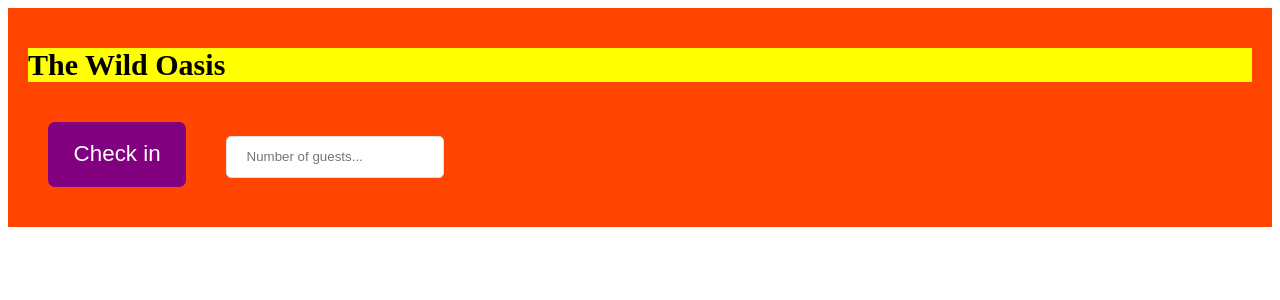
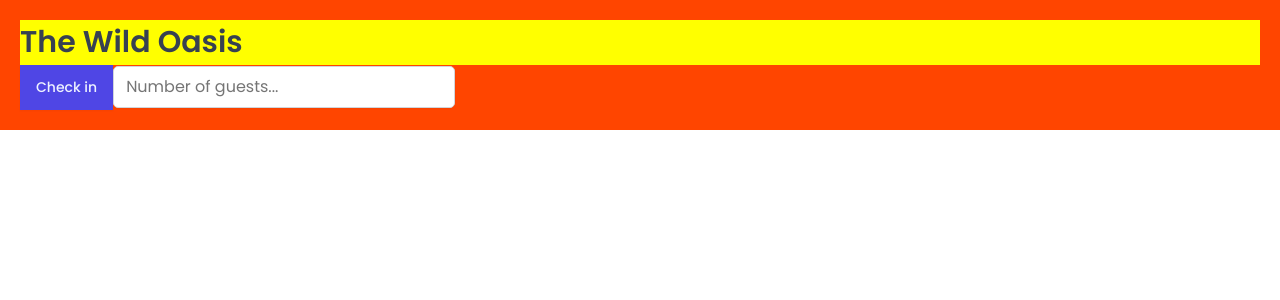
Before and after one commit to Rahimah-817/the-wild-oasis, a React (Vite) app: page / in a window 1280 px wide. Shown: the top 300 px of the page. Built offline with nearby package versions, Linux system fonts and the light colour scheme; a web font is replaced by a local one.

Commit message:
Global Styles With Styled Components

```diff
--- a/index.html
+++ b/index.html
@@ -9,12 +9,10 @@
     <link rel="preconnect" href="https://fonts.gstatic.com" crossorigin />
     <link
       href="https://fonts.googleapis.com/css2?family=Poppins:wght@400;500;600;700&display=swap"
-      rel="stylesheet"
-    />
+      rel="stylesheet" />
     <link
       href="https://fonts.googleapis.com/css2?family=Sono:wght@400;500;600&display=swap"
-      rel="stylesheet"
-    />
+      rel="stylesheet" />
 
     <title>The Wild Oasis</title>
   </head>
--- a/src/App.jsx
+++ b/src/App.jsx
@@ -1,30 +1,13 @@
 import styled from 'styled-components';
+import GlobalStyles from './styles/GlobalStyles';
+import Button from './ui/Button';
+import Input from './ui/Input';
 
 const H1 = styled.h1`
   font-size: 30px;
   font-weight: 600;
   background-color: yellow;
 `;
-
-const Button = styled.button`
-  font-size: 1.4rem;
-  padding: 1.2rem 1.6rem;
-  font-weight: 500;
-  border: none;
-  border-radius: 7px;
-  background-color: purple;
-  color: white;
-  cursor: pointer;
-  margin: 20px;
-`;
-
-const Input = styled.input`
-  border: 1px solid #ddd;
-  border-radius: 5px;
-  padding: 0.8rem 1.2rem;
-  margin: 20px
-`;
-
 const StyledApp = styled.div`
   background-color: orangered;
   padding: 20px;
@@ -32,11 +15,14 @@ const StyledApp = styled.div`
 
 function App() {
   return (
-    <StyledApp>
-      <H1>The Wild Oasis</H1>
-      <Button onClick={() => alert('check in')}>Check in</Button>
-      <Input type='number' placeholder='Number of guests...' />
-    </StyledApp>
+    <>
+      <GlobalStyles />
+      <StyledApp>
+        <H1>The Wild Oasis</H1>
+        <Button onClick={() => alert('check in')}>Check in</Button>
+        <Input type='number' placeholder='Number of guests...' />
+      </StyledApp>
+    </>
   );
 }
 
--- a/src/styles/GlobalStyles.js
+++ b/src/styles/GlobalStyles.js
@@ -1,7 +1,7 @@
-import { createGlobalStyle } from "styled-components";
+import { createGlobalStyle } from 'styled-components';
 
 const GlobalStyles = createGlobalStyle`
-:root {
+  :root {
   /* Indigo */
   --color-brand-50: #eef2ff;
   --color-brand-100: #e0e7ff;
@@ -142,7 +142,6 @@ img {
   /* For dark mode */
   filter: grayscale(var(--image-grayscale)) opacity(var(--image-opacity));
 }
-
 `;
 
 export default GlobalStyles;
--- a/src/ui/Button.jsx
+++ b/src/ui/Button.jsx
@@ -47,3 +47,22 @@ const variations = {
     }
   `,
 };
+
+
+const Button = styled.button`
+  font-size: 1.4rem;
+  padding: 1.2rem 1.6rem;
+  font-weight: 500;
+  border: none;
+  border-radius: var(--border-radis-sm);
+  background-color: var(--color-brand-600);
+  color: var(--color-brand-50);
+  box-shadow: var(--shadow-sm);
+  cursor: pointer;
+
+  &:hover{
+    background-color: var(--color-brand-700);
+  }
+`;
+
+export default Button
```
